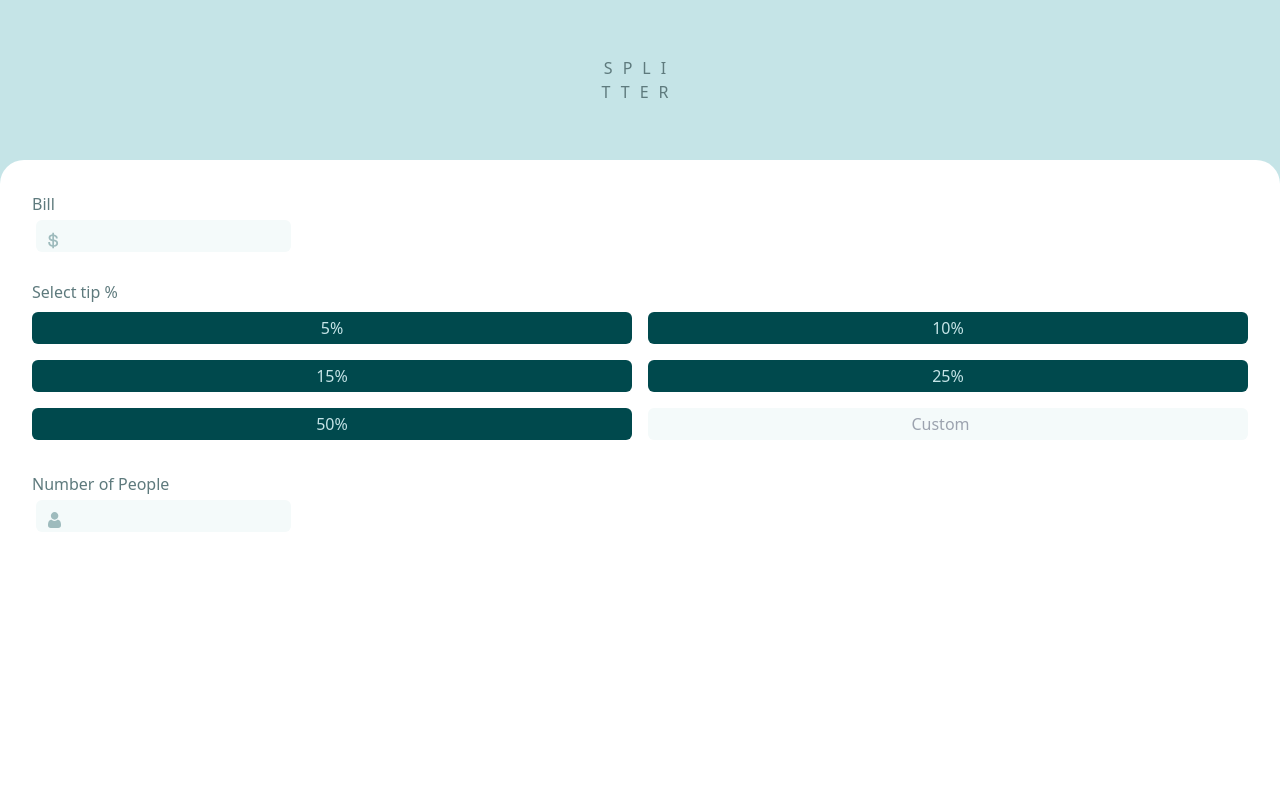
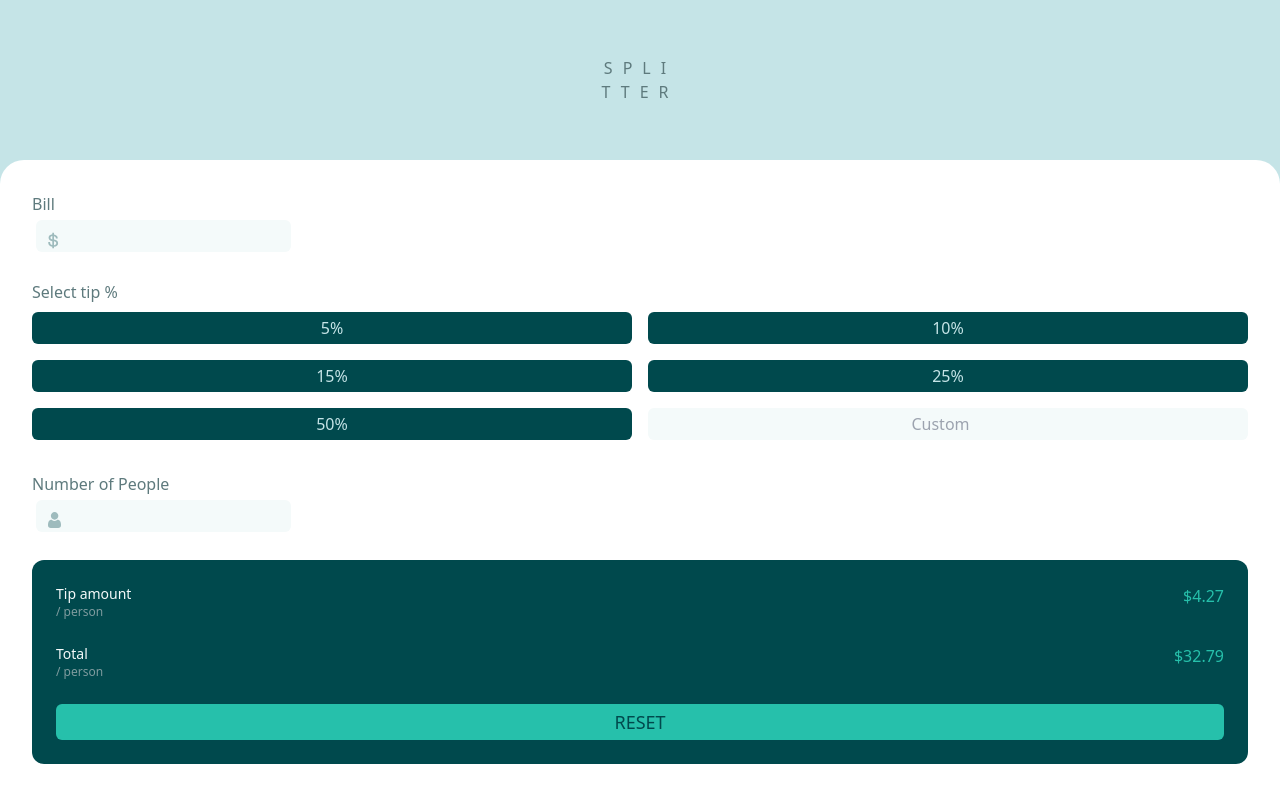
Before and after one commit to utkarsh1311/tip-calculator, a React (Create React App) app: page / in a window 1280 px wide. Built offline with nearby package versions, Linux system fonts and the light colour scheme.

Commit message:
add basic design for number of tip-amount section

```diff
--- a/src/App.js
+++ b/src/App.js
@@ -10,7 +10,7 @@ const App = () => {
 					TTER
 				</h1>
 			</div>
-			<div className="h-full flex flex-col gap-6 bg-white rounded-t-3xl p-8">
+			<div className="h-fit flex flex-col gap-6 bg-white rounded-t-3xl p-8">
 				<div>
 					<label
 						htmlFor="bill-amount"
@@ -81,6 +81,31 @@ const App = () => {
 						/>
 					</div>
 				</div>
+				<div className="grid grid-rows-3 bg-secondary rounded-xl p-6 gap-6">
+					<div className="flex justify-between">
+						<div className="">
+							<p className="text-sm text-gray-cyan-50 ">
+								Tip amount
+							</p>
+							<p className="text-xs text-gray-cyan-500">
+								/ person
+							</p>
+						</div>
+						<p className="text-primary ">$4.27</p>
+					</div>
+					<div className="flex justify-between">
+						<div className="">
+							<p className="text-sm text-gray-cyan-50 ">Total</p>
+							<p className="text-xs text-gray-cyan-500">
+								/ person
+							</p>
+						</div>
+						<p className="text-primary ">$32.79</p>
+					</div>
+					<button className="bg-primary text-lg text-secondary rounded-md">
+						RESET
+					</button>
+				</div>
 			</div>
 		</div>
 	);
```
